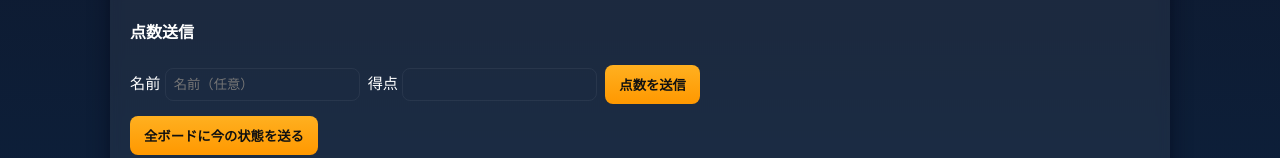
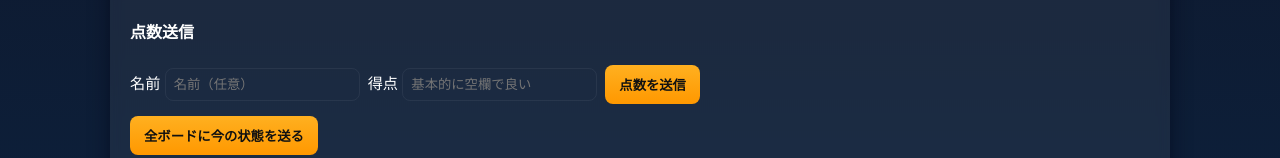
Before and after one commit to SHINTRANET-Lab/Bunkasai, a website: page admin.html in a window 1280 px wide. Shown: the part 290-448 px from the top of the page. Drawn offline with Linux system fonts and the light colour scheme; no server answers.

Commit message:
Update admin.html

```diff
--- a/admin.html
+++ b/admin.html
@@ -44,7 +44,7 @@
           <h4>点数送信</h4>
           <div class="formRow">
             <label>名前 <input type="text" id="submitName" placeholder="名前（任意）" /></label>
-            <label>得点 <input type="number" id="submitScore" value="" /></label>
+            <label>得点 <input type="number" id="submitScore" placeholder="基本的に空欄で良い" value="" /></label>
             <div style="align-self:center"><button class="btn" id="submitScoreBtn">点数を送信</button></div>
           </div>
           <div id="submitLog" style="color:var(--muted); margin-top:8px"></div>
```
